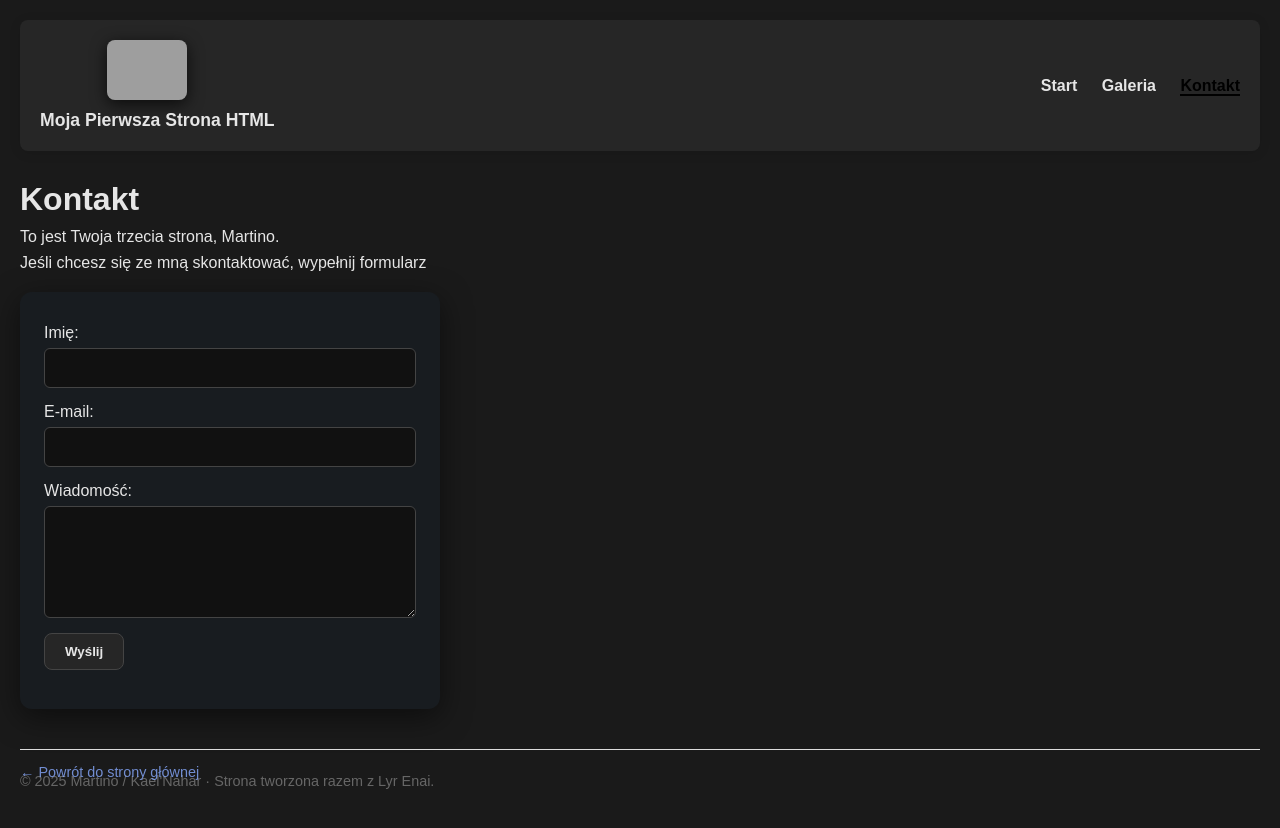
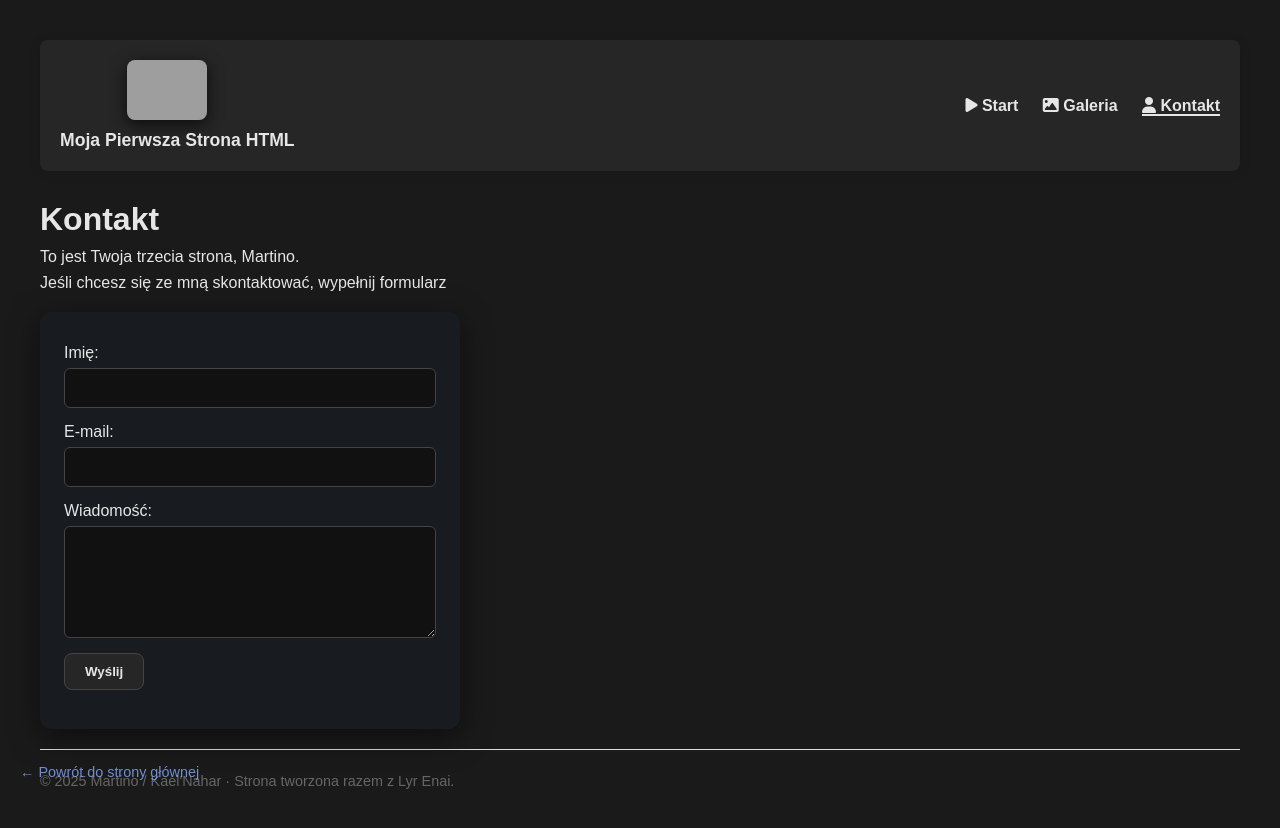
Before and after one commit to Wscieklosc/atlas-lyr-html, a website: page kontakt.html in a window 1280 px wide. Drawn offline with Linux system fonts and the light colour scheme; grey boxes are pictures that could not be loaded.

Commit message:
Menu: ikony + aktywne podkreślenie tylko dla bieżącej strony

```diff
--- a/kontakt.html
+++ b/kontakt.html
@@ -3,6 +3,7 @@
 
 <head>
     <meta charset="UTF-8">
+    <link rel="stylesheet" href="https://cdnjs.cloudflare.com/ajax/libs/font-awesome/6.5.0/css/all.min.css">
     <link rel="stylesheet" href="style.css">
     <title>Kontakt</title>
 </head>
@@ -16,9 +17,15 @@
         </div>
 
         <nav class="menu">
-            <a href="Start.html">Start</a>
-            <a href="Galeria.html">Galeria</a>
-            <a href="kontakt.html" class="active">Kontakt</a>
+            <a href="Start.html">
+                <i class="fa-solid fa-play"></i> Start
+            </a>
+            <a href="Galeria.html">
+                <i class="fa-solid fa-image"></i> Galeria
+            </a>
+            <a href="kontakt.html" class="active">
+                <i class="fa-solid fa-user"></i> Kontakt
+            </a>
         </nav>
     </header>
 
--- a/style.css
+++ b/style.css
@@ -53,8 +53,7 @@
 }
 
 .menu a.active {
-    color: #000000;
-    border-bottom: 2px solid #000000;
+    border-bottom: 2px solid #e6e6e6;
 }
 
 .menu a:hover {
@@ -70,7 +69,7 @@
 }
 
 .stopka {
-    margin-top: 40px;
+    margin-top: 20px;
     padding: 15px 0;
     font-size: 0.9em;
     color: #666;
@@ -265,8 +264,8 @@
 /* ===== KONTAKT ===== */
 
 body.kontakt {
-  margin: 0;
-  padding: 20px;
+  margin: 40px;
+  padding: 0;
   overflow-x: hidden;
 }
 
```
Also changed, not shown: Galeria.html (+10 -4 lines), Start.html (+10 -3 lines), index.html (+10 -3 lines).
